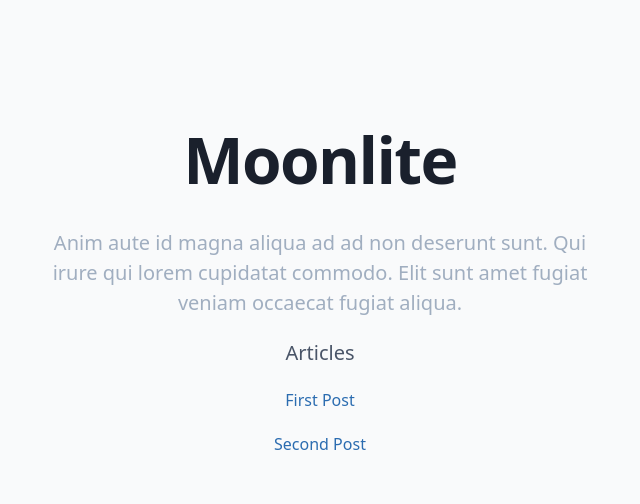
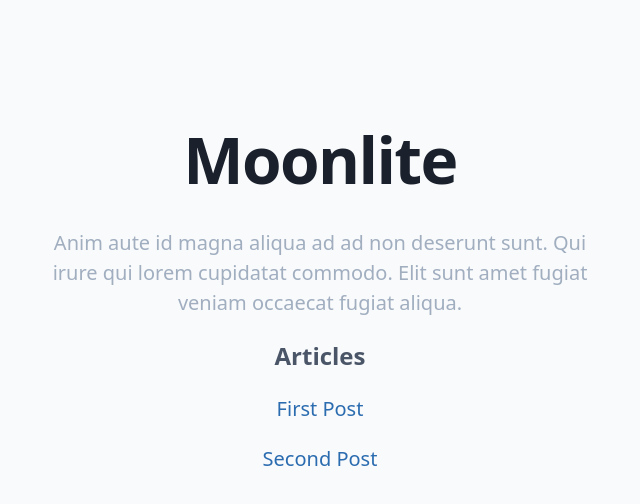
Before and after one commit to ZachWunder/Moonlite-Knowledge-Base, a Next.js app: page / in a window 1280 px wide. Shown: the top 504 px of the page, without its empty margins (320-960 px from the left). Built offline with nearby package versions, Linux system fonts and the light colour scheme; what @tailwindcss/typography would draw is missing.

Commit message:
Add dark mode support

```diff
--- a/package.json
+++ b/package.json
@@ -18,6 +18,7 @@
     "gray-matter": "^4.0.2",
     "next": "^10.0.4",
     "next-seo": "^4.17.0",
+    "next-themes": "^0.0.12",
     "react": "^17.0.1",
     "react-dom": "^17.0.1",
     "react-markdown": "^5.0.3",
--- a/src/pages/_app.tsx
+++ b/src/pages/_app.tsx
@@ -4,7 +4,14 @@ import { AppProps } from 'next/app';
 
 import '../styles/main.css';
 
-// eslint-disable-next-line react/jsx-props-no-spreading
-const MyApp = ({ Component, pageProps }: AppProps) => <Component {...pageProps} />;
+import { ThemeProvider } from 'next-themes'
 
-export default MyApp;
+function MyApp({ Component, pageProps }: AppProps) {
+  return (
+    <ThemeProvider attribute="class">
+      <Component {...pageProps} />
+    </ThemeProvider>
+  )
+}
+
+export default MyApp
--- a/src/pages/_document.tsx
+++ b/src/pages/_document.tsx
@@ -16,7 +16,7 @@ class MyDocument extends Document {
             src="https://plausible.io/js/plausible.js"
           />
         </Head>
-        <body className="bg-gray-50">
+        <body className="bg-gray-50 dark:bg-gray-700">
           <Main />
           <NextScript />
         </body>
--- a/src/pages/index.tsx
+++ b/src/pages/index.tsx
@@ -1,7 +1,8 @@
-import Link from 'next/link';
+import Link from 'next/link'
+//import { useTheme } from 'next-themes'
 
-import { getAllPosts } from '../utils/getPosts';
-import { Post } from '../utils/IPost';
+import { getAllPosts } from '../utils/getPosts'
+import { Post } from '../utils/IPost'
 import { Meta } from '../layout/Meta'
 
 interface IndexProps {
@@ -14,19 +15,19 @@ export default function Home(props: IndexProps) {
     <Meta title="Moonlite" description="Moonlite Development Team" />
     <main className="text-center mt-10 mx-auto max-w-7xl px-4 sm:mt-12 sm:px-6 md:mt-16 lg:mt-20 lg:px-8 xl:mt-28">
       <div>
-        <h1 className="text-4xl tracking-tight font-extrabold text-gray-900 sm:text-5xl md:text-6xl">
+        <h1 className="text-4xl tracking-tight font-extrabold text-gray-900 dark:text-gray-50 sm:text-5xl md:text-6xl">
           <span className="block xl:inline">Moonlite</span>
         </h1>
-        <p className="mt-3 text-base text-gray-500 sm:mt-5 sm:text-lg sm:max-w-xl sm:mx-auto md:mt-5 md:text-xl">
+        <p className="mt-3 text-base text-gray-500 dark: text-gray-300 sm:mt-5 sm:text-lg sm:max-w-xl sm:mx-auto md:mt-5 md:text-xl">
           Anim aute id magna aliqua ad ad non deserunt sunt. Qui irure qui lorem cupidatat commodo.
           Elit sunt amet fugiat veniam occaecat fugiat aliqua.
         </p>
       </div>
       <div className="flex flex-col mt-5 ">
-        <h2 className="text-xl font-medium text-gray-700">Articles</h2>
+        <h2 className="text-2xl font-semibold text-gray-700 dark:text-gray-50">Articles</h2>
         {props.postList.map((post) => (
           <Link key={post.meta.title} href={`posts/${post.slug}`}>
-            <a className="mt-5">{post.meta.title}</a>
+            <a className="mt-5 text-xl dark:text-blue-300">{post.meta.title}</a>
           </Link>
         ))}
       </div>
--- a/src/pages/posts/[slug].tsx
+++ b/src/pages/posts/[slug].tsx
@@ -53,9 +53,9 @@ export default function PostTemplate(props: PostProps) {
     />
     <div className="flex flex-col">
       <Link href="/">
-        <a className="mx-auto text-4xl tracking-tight font-extrabold text-gray-900">Moonlite</a>
+        <a className="mx-auto text-4xl tracking-tight font-extrabold text-gray-700 dark:text-gray-50">Moonlite</a>
       </Link>
-      <div className="text-gray-900 text-center lg:text-left mx-auto lg:ml-12">
+      <div className="text-gray-700 dark:text-gray-50 text-center lg:text-left mx-auto lg:ml-12">
         <h1 className="font-semibold text-2xl">{title}</h1>
         <p>{createdAt}</p>
         <p>{`Author: ${author}`}</p>
--- a/src/utils/Markdown.tsx
+++ b/src/utils/Markdown.tsx
@@ -7,7 +7,7 @@ interface MarkdownProps {
 
 export function Markdown(props: MarkdownProps) {
   return (
-    <article className="prose prose-blue mt-8">
+    <article className="prose prose-blue mt-8 dark:text-gray-50">
       <ReactMarkdown plugins={[gfm]}>{props.markdown}</ReactMarkdown>
     </article>
   );
```
Also changed, not shown: 1 other file (tests, documents, lock files or other folders).
